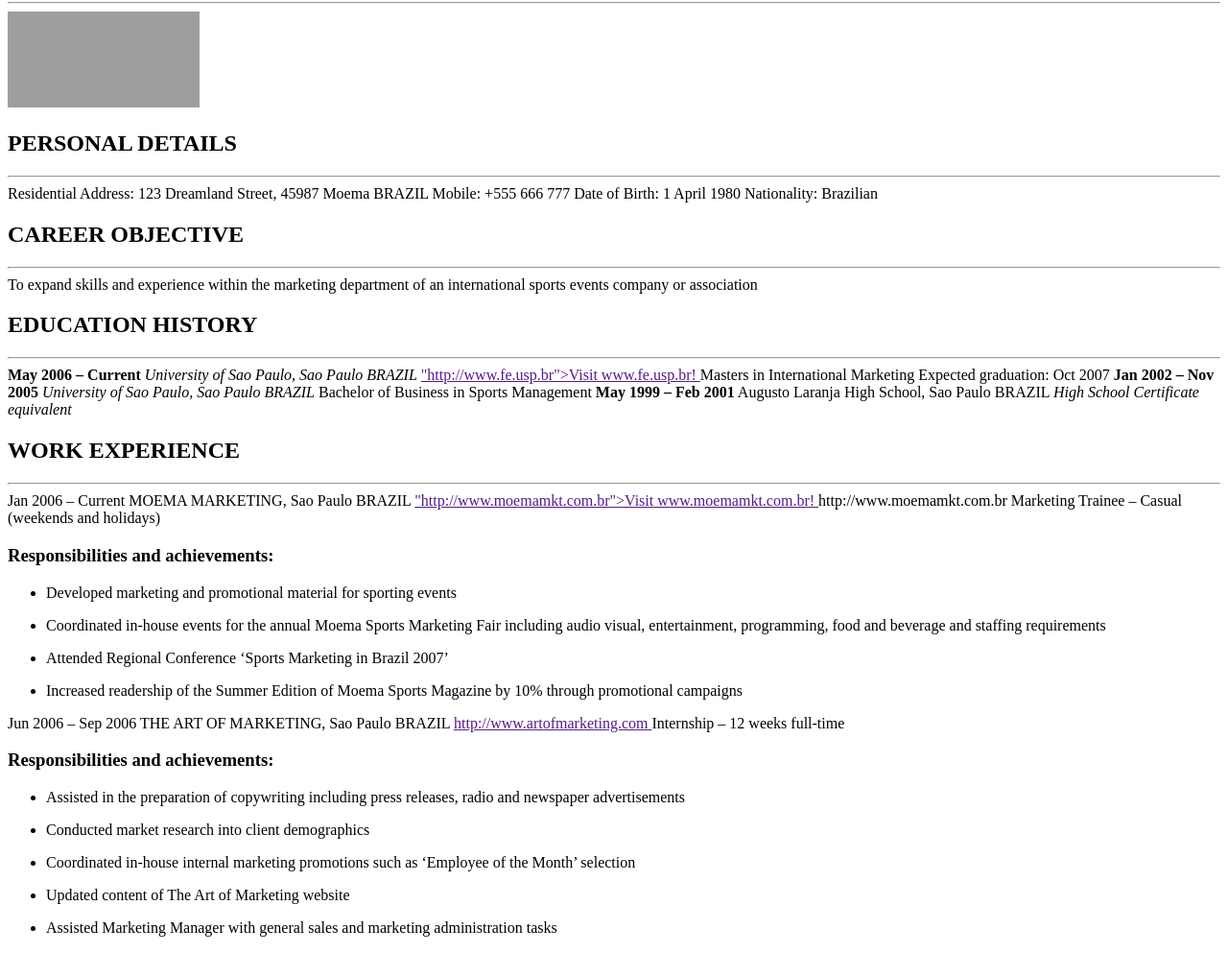
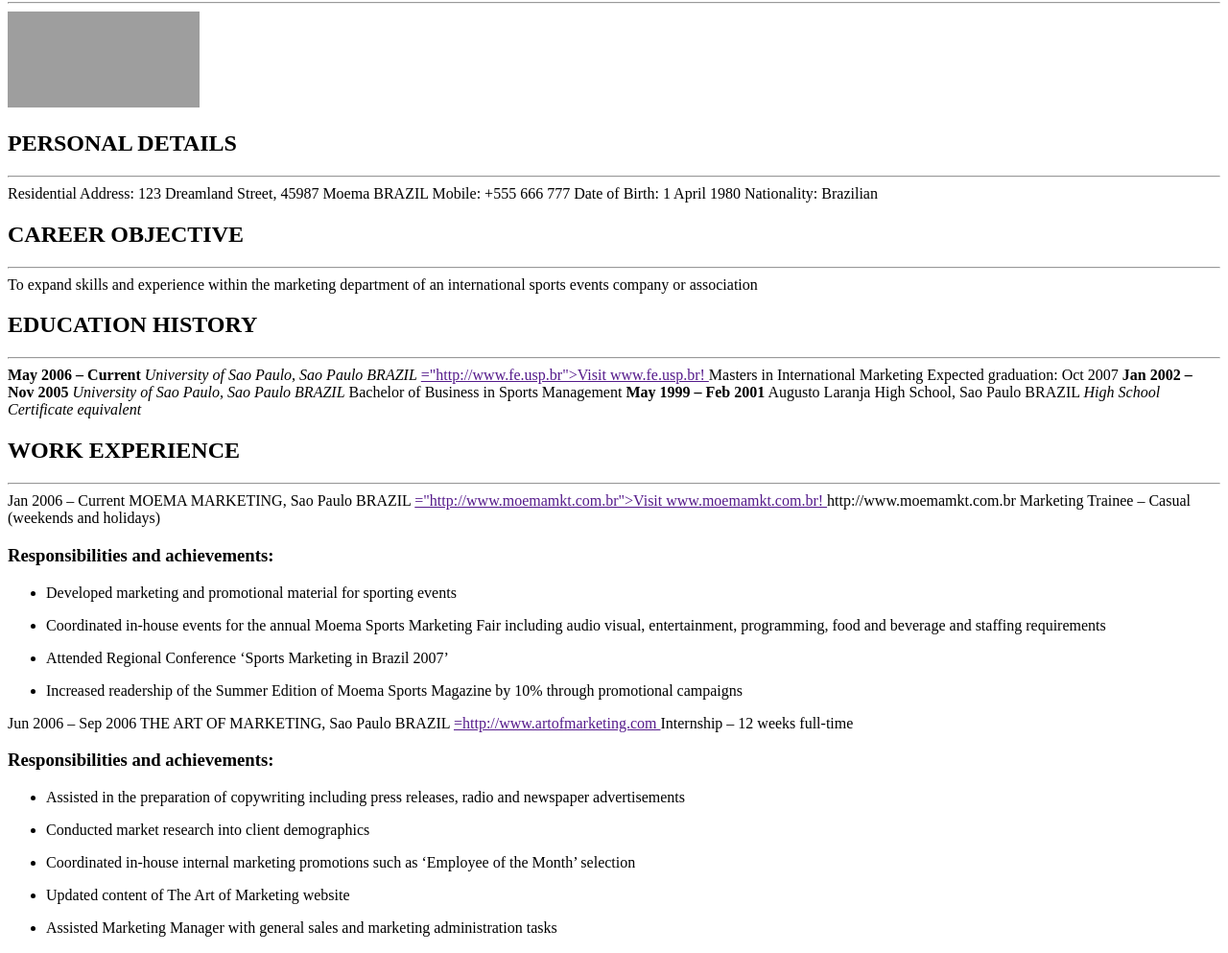
Before and after one commit to darushanov02/Resume, a plain HTML site: page index.html in a window 1280 px wide. Shown: the part 78-1071 px from the top of the page at 96% size. Drawn offline with Linux system fonts and the light colour scheme; grey boxes are pictures that could not be loaded.

Commit message:
corrections

```diff
--- a/index.html
+++ b/index.html
@@ -24,7 +24,7 @@
     <hr>
     <strong>May 2006 – Current</strong>
     <i>University of Sao Paulo, Sao Paulo BRAZIL</i>
-    <a href>"http://www.fe.usp.br">Visit www.fe.usp.br! </a>
+    <a href>="http://www.fe.usp.br">Visit www.fe.usp.br! </a>
     Masters in International Marketing
     Expected graduation: Oct 2007
     <strong>Jan 2002 – Nov 2005</strong>
@@ -38,7 +38,7 @@
     <hr>
     Jan 2006 – Current
     MOEMA MARKETING, Sao Paulo BRAZIL
-    <a href>"http://www.moemamkt.com.br">Visit www.moemamkt.com.br! </a>
+    <a href>="http://www.moemamkt.com.br">Visit www.moemamkt.com.br! </a>
     http://www.moemamkt.com.br
     Marketing Trainee – Casual (weekends and holidays)
     <h3>Responsibilities and achievements:</h3>
@@ -63,7 +63,7 @@
     </ul>
     Jun 2006 – Sep 2006
     THE ART OF MARKETING, Sao Paulo BRAZIL
-    <a href>http://www.artofmarketing.com </a>
+    <a href>=http://www.artofmarketing.com </a>
     Internship – 12 weeks full-time
     <h3>Responsibilities and achievements:</h3>
     <ul>
```
